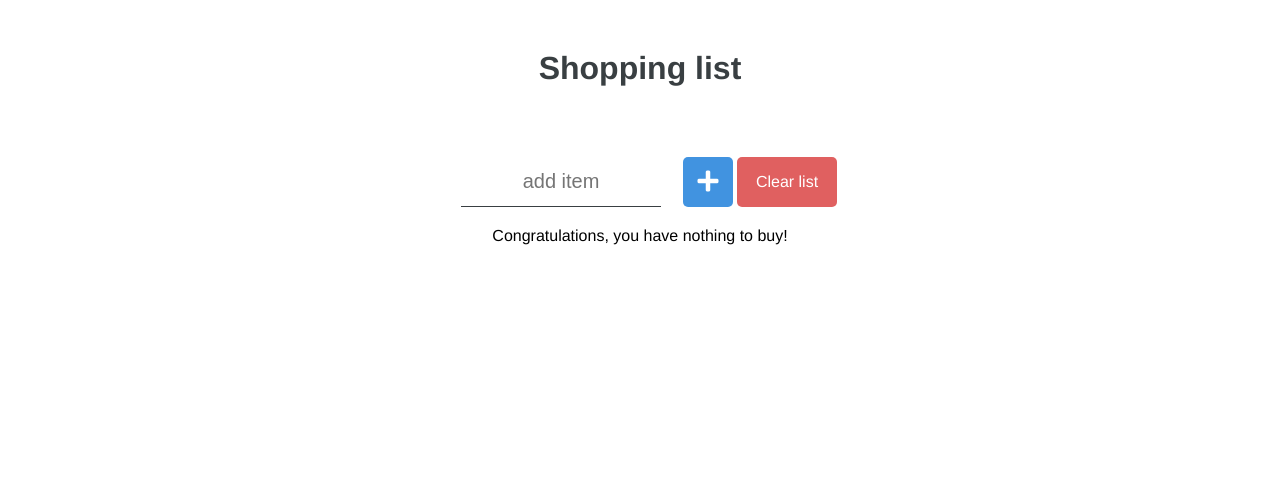
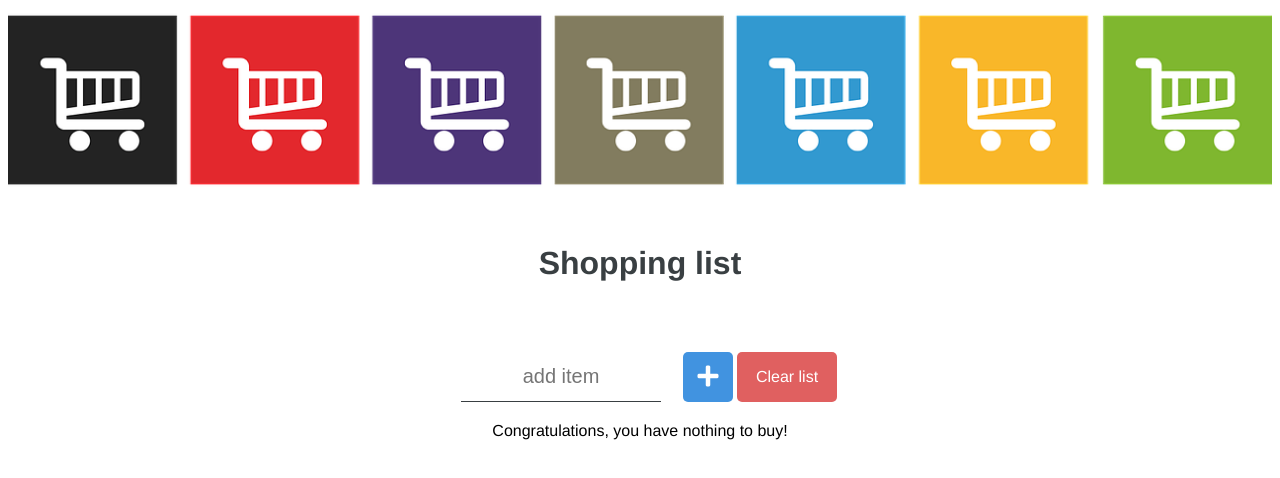
Before and after one commit to joanna-gabis/shopping-list, a Vue app: page / in a window 1280 px wide. Shown: the top 478 px of the page. Built offline with nearby package versions, Linux system fonts and the light colour scheme.

Commit message:
add header picture

```diff
--- a/src/components/Header.vue
+++ b/src/components/Header.vue
@@ -1,6 +1,7 @@
 <template>
   <div class="app">
     <div class='header'>
+      <img src='../assets/header-pic.png'/>
       <h1>Shopping list</h1>
     </div>
 
@@ -26,7 +27,7 @@
 
     <div class='list'>
       <ul>
-        <li v-for='item in list' :class="{strikeout: item.purchased}" :key='' @click='togglePurchased(item)'>{{item.name}}</li>
+        <li v-for='item in list' :class="{strikeout: item.purchased}" :key='' @click='togglePurchased(item)'><i class="fas fa-check"></i>{{item.name}}</li>
       </ul>
     </div>
 
@@ -77,10 +78,16 @@
     width: 100%;
   }
   // HEADER STYLES
-  h1 {
-    color: #393f42;
-    margin: 50px;
+  .header {
+    h1 {
+      color: #393f42;
+      margin: 50px;
+      }
+    img {
+      width: 100%;
+    }
   }
+
   // INPUT STYLES
   .input {
     display: flex;
@@ -124,9 +131,10 @@
     li {
       list-style-type: none;
       font-size: 1.5rem;
-
-      &:nth-child(odd) {
-        background-color: #DCDCDC;
+      .fa-check {
+        font-size: 1rem;
+        line-height: 1rem;
+        margin: 10px;
       }
     }
     .strikeout {
```
Also changed, not shown: src/assets/header-pic.png (added).
